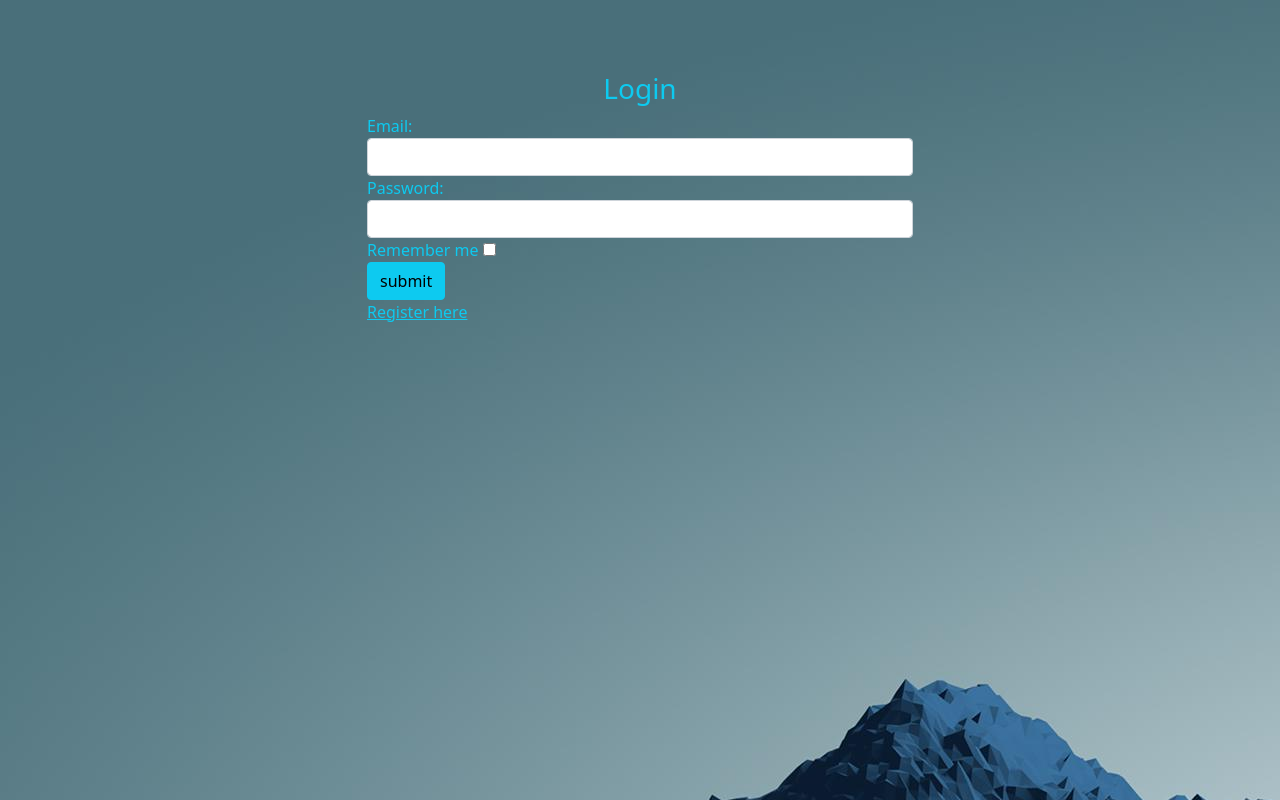
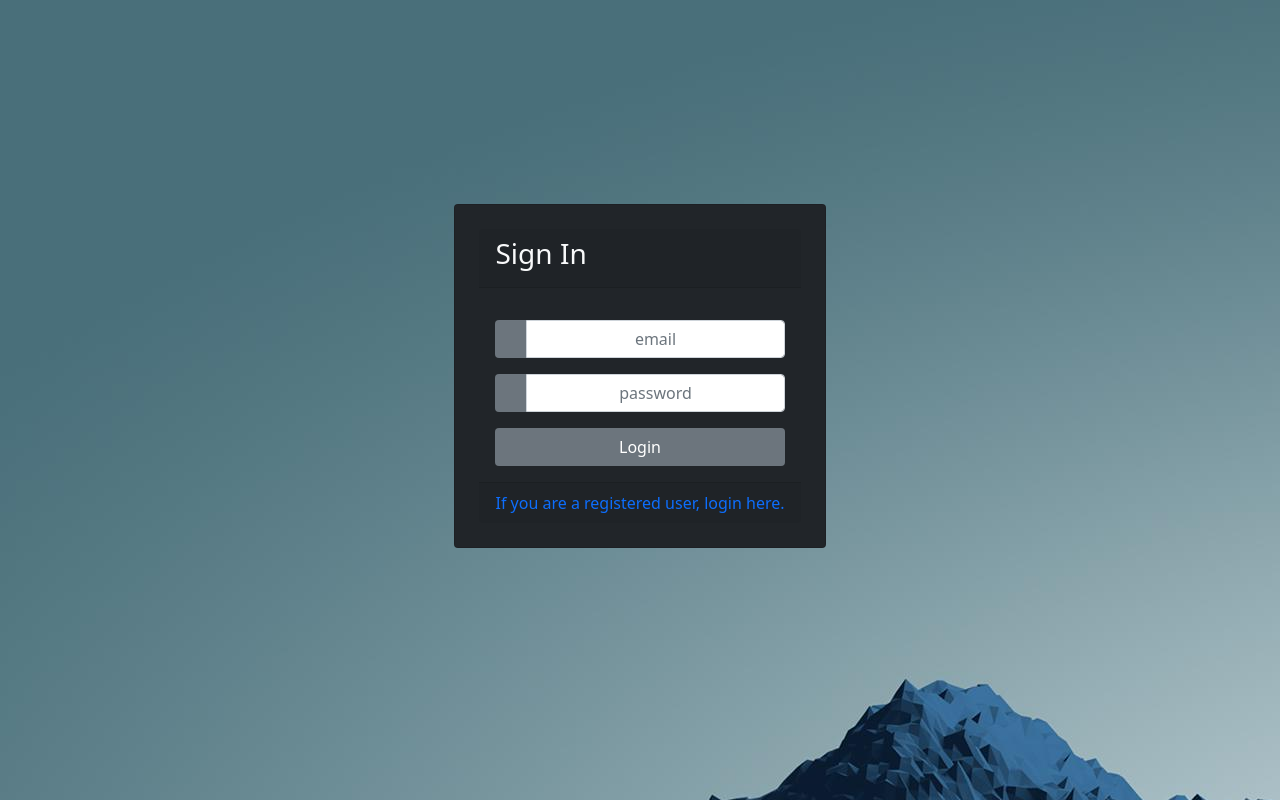
Before and after one commit to mogalaxy/e-shop-intech1, a PHP site: page /login.php in a window 1280 px wide. Run offline with PHP 8.4, Linux system fonts and the light colour scheme.

Commit message:
Update login.php

```diff
--- a/login.php
+++ b/login.php
@@ -53,35 +53,47 @@ if(isset($message)){
 <!------ Include the above in your HEAD tag ---------->
 
 <body align="center">
-   <br><br><br>
-    <div id="login">
-        <div class="container">
-            <div id="login-row" class="row justify-content-center align-items-center">
-                <div id="login-column" class="col-md-6">
-                    <div id="login-box" class="col-md-12">
-                        <form id="login-form" class="form" action="" method="post">
-                            <h3 class="text-center text-info">Login</h3>
-                            <div class="form-group">
-                                <label for="email" class="text-info">Email:</label><br>
-                                <input type="email" name="email" id="email" class="form-control">
-                            </div>
-                            <div class="form-group">
-                                <label for="password" class="text-info">Password:</label><br>
-                                <input type="text" name="password" id="password" class="form-control">
-                            </div>
-                            <div class="form-group">
-                                <label for="remember-me" class="text-info"><span>Remember me</span> <span><input id="remember-me" name="remember-me" type="checkbox"></span></label><br>
-                                <input type="submit" name="submit" class="btn btn-info btn-md" value="submit">
-                            </div>
-                            <div id="register-link" class="text-right">
-                                <a href="register.php" class="text-info">Register here</a>
-                            </div>
-                        </form>
+   <div id="template-bg-1">
+    <div
+        class="d-flex flex-column min-vh-100 justify-content-center align-items-center">
+        <div class="card p-4 text-light bg-dark mb-5">
+            <div class="card-header">
+                <h3>Sign In</h3>
+            </div>
+            <div class="card-body w-100">
+                <form name="login" action="" method="post">
+                    <div class="input-group form-group mt-3">
+                        <div class="bg-secondary rounded-start">
+                            <span class="m-3"><i
+                                class="fas fa-user mt-2"></i></span>
+                        </div>
+                        <input type="email" class="form-control"
+                            placeholder="email" name="email">
                     </div>
+                    <div class="input-group form-group mt-3">
+                        <div class="bg-secondary rounded-start">
+                            <span class="m-3"><i class="fas fa-key mt-2"></i></span>
+                        </div>
+                        <input type="password" class="form-control"
+                            placeholder="password" name="password">
+                    </div>
+
+                    <div class="form-group mt-3">
+                        <input type="submit" value="Login"
+                            class="btn bg-secondary float-end text-white w-100"
+                            name="login-btn">
+                    </div>
+                </form>
+			</div>
+            <div class="card-footer">
+                <div class="d-flex justify-content-center">
+                    <div class="text-primary">If you are a registered
+                        user, login here.</div>
                 </div>
             </div>
         </div>
     </div>
+</div>
 </body>
 </body>
 </html>
```
